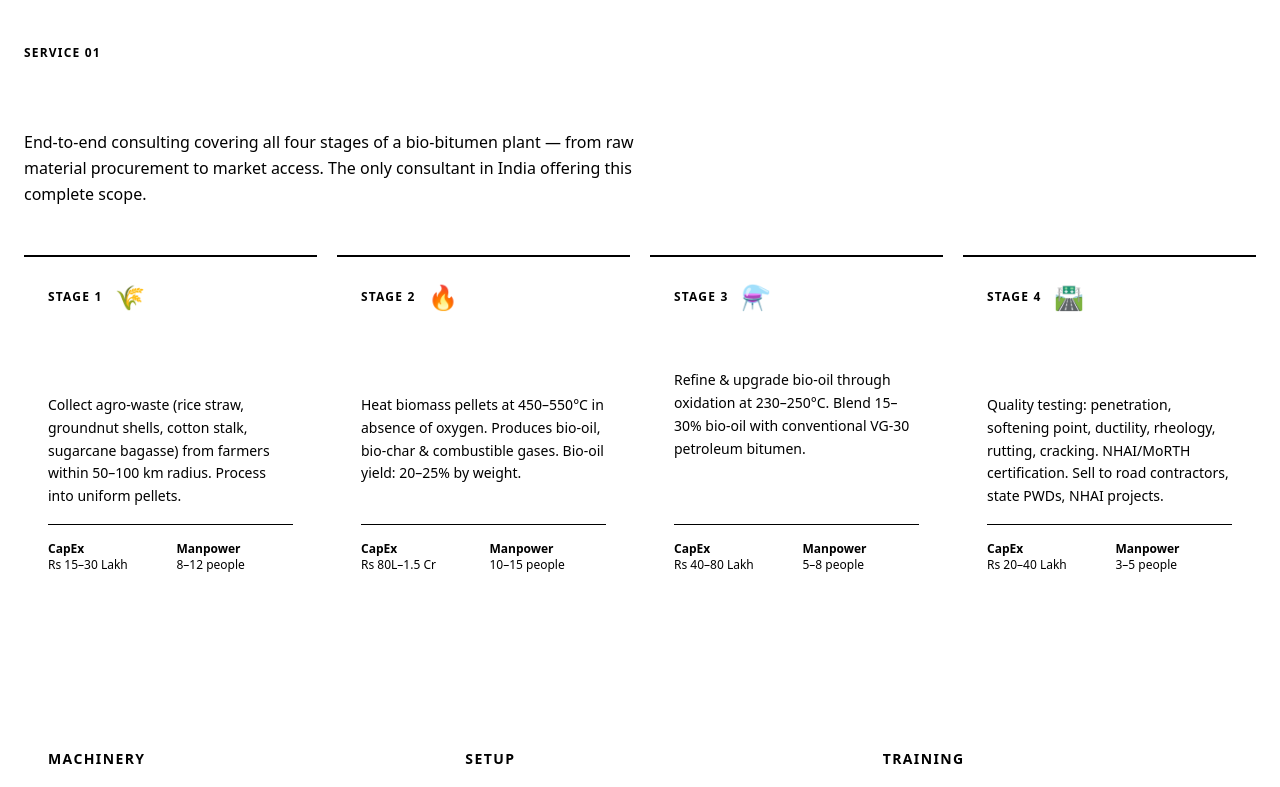
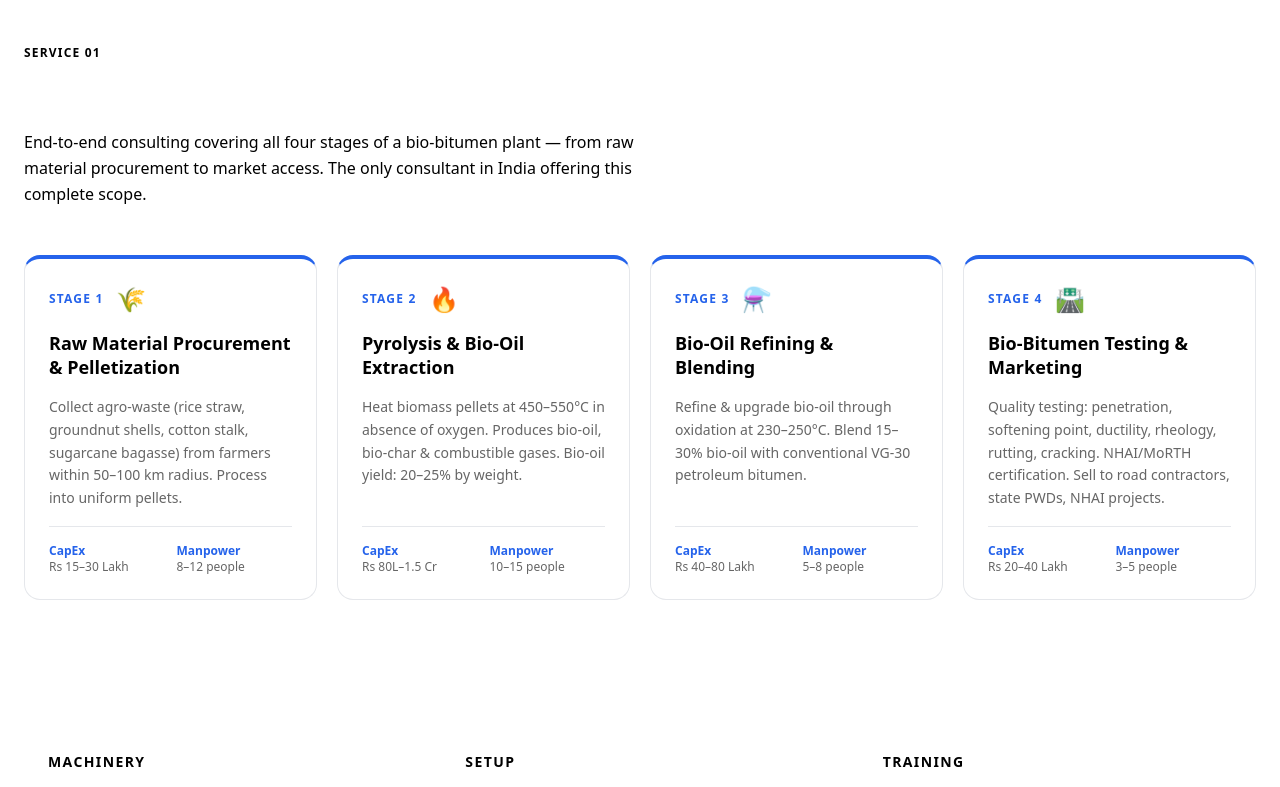
Before and after one commit to pacpltradingdesk-dotcom/yuga-website, a Next.js app: page /services in a window 1280 px wide. Shown: the part 485-1272 px from the top of the page. Built offline with nearby package versions, Linux system fonts and the light colour scheme.

Commit message:
feat: redesign ServiceCard — glass white card, blue top border, hover lift

```diff
--- a/components/ServiceCard.tsx
+++ b/components/ServiceCard.tsx
@@ -7,27 +7,27 @@ interface ServiceCardProps {
 
 export default function ServiceCard({ stage }: ServiceCardProps) {
   return (
-    <div className="bg-brand-card border-t-2 border-brand-gold p-6 flex flex-col gap-4">
+    <div className="bg-white/70 backdrop-blur-md border border-border border-t-4 border-t-accent rounded-2xl p-6 flex flex-col gap-4 hover:-translate-y-1 hover:shadow-lg transition-all duration-300">
       <div className="flex items-center gap-3">
-        <span className="font-sans text-xs font-bold text-brand-gold uppercase tracking-widest">
+        <span className="text-xs font-bold text-accent uppercase tracking-widest">
           Stage {stage.stage}
         </span>
-        <span className="text-2xl">{stage.icon}</span>
+        <span className="text-2xl" aria-hidden="true">{stage.icon}</span>
       </div>
-      <h3 className="font-display text-lg text-white font-semibold leading-snug">{stage.name}</h3>
-      <p className="text-brand-muted text-sm leading-relaxed flex-1">{stage.description}</p>
+      <h3 className="font-display text-lg text-primary font-bold leading-snug">{stage.name}</h3>
+      <p className="text-secondary text-sm leading-relaxed flex-1">{stage.description}</p>
       {(stage.capex || stage.manpower) && (
-        <div className="border-t border-brand-gold/20 pt-4 grid grid-cols-2 gap-3 text-xs">
+        <div className="border-t border-border pt-4 grid grid-cols-2 gap-3 text-xs">
           {stage.capex && (
             <div>
-              <p className="text-brand-gold font-semibold">CapEx</p>
-              <p className="text-brand-muted">{stage.capex}</p>
+              <p className="text-accent font-semibold">CapEx</p>
+              <p className="text-secondary">{stage.capex}</p>
             </div>
           )}
           {stage.manpower && (
             <div>
-              <p className="text-brand-gold font-semibold">Manpower</p>
-              <p className="text-brand-muted">{stage.manpower}</p>
+              <p className="text-accent font-semibold">Manpower</p>
+              <p className="text-secondary">{stage.manpower}</p>
             </div>
           )}
         </div>
```
